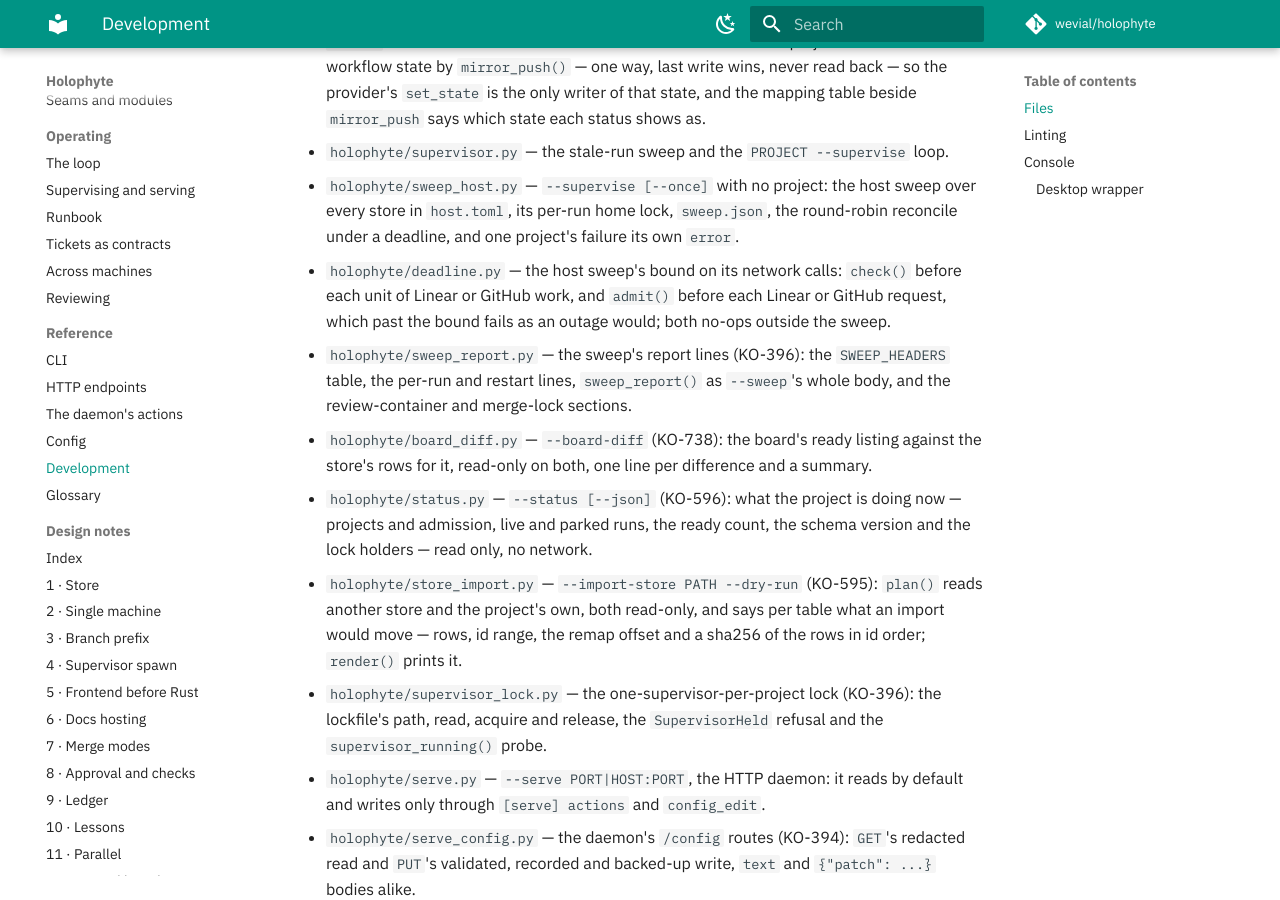
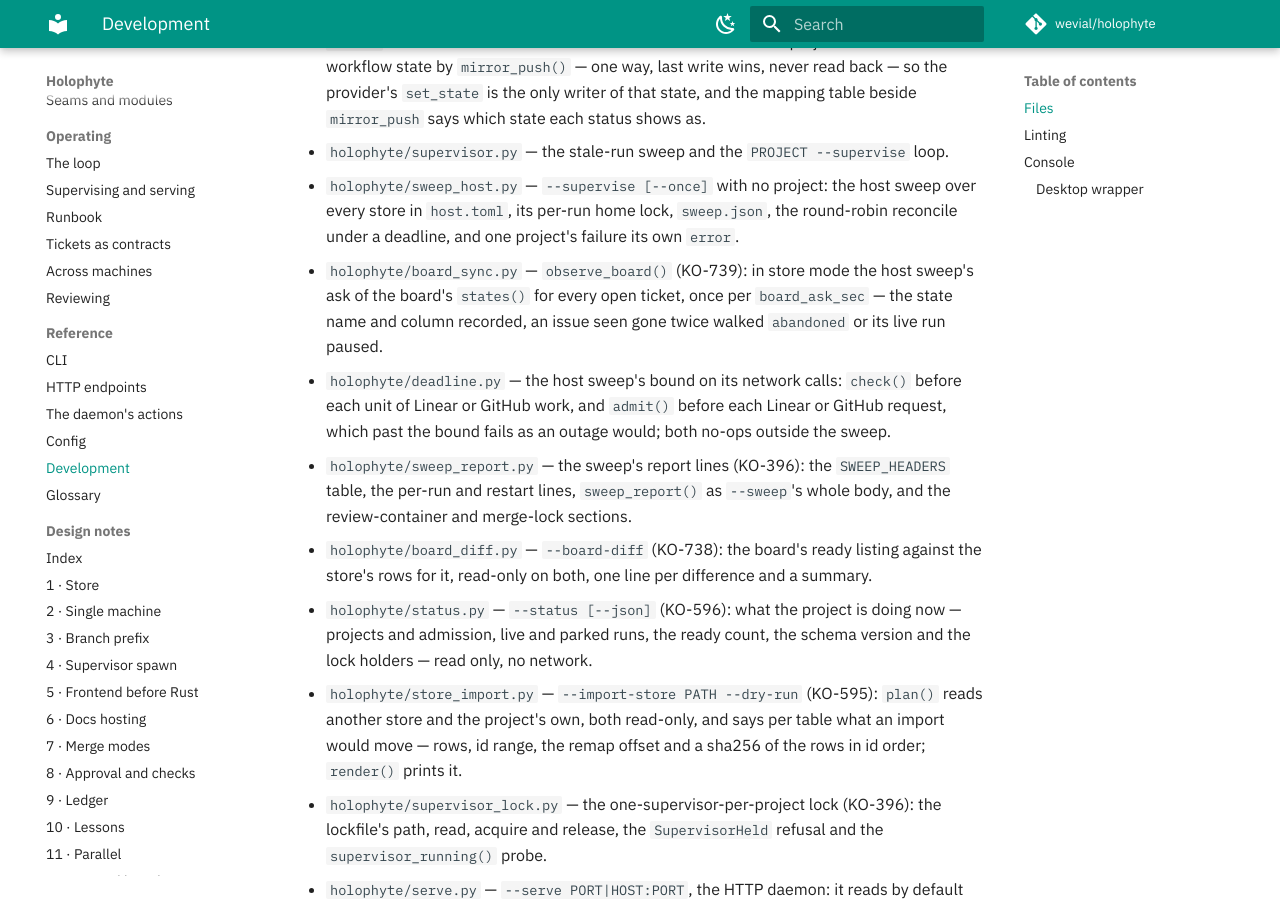
Before and after one commit to wevial/holophyte, an MkDocs documentation site: the page built from docs/development.md, in a window 1280 px wide and 900 px high, scrolled down 1432 px. Built offline with MkDocs 1.6.1 and Material for MkDocs 9.7.7, drawn with Linux system fonts in a browser that asks for light colours; comment, search, counter and statistics services are not loaded.

Commit message:
docs(development): name holophyte/board_sync.py in the module tree (KO-739)
test_docs requires docs/development.md to name every module; the new
board_sync module was missing, failing the unit check on PR #266.

```diff
--- a/docs/development.md
+++ b/docs/development.md
@@ -62,6 +62,10 @@ Each module, one line:
   host sweep over every store in `host.toml`, its per-run home lock,
   `sweep.json`, the round-robin reconcile under a deadline, and one
   project's failure its own `error`.
+- `holophyte/board_sync.py` — `observe_board()` (KO-739): in store mode
+  the host sweep's ask of the board's `states()` for every open ticket,
+  once per `board_ask_sec` — the state name and column recorded, an
+  issue seen gone twice walked `abandoned` or its live run paused.
 - `holophyte/deadline.py` — the host sweep's bound on its network calls:
   `check()` before each unit of Linear or GitHub work, and `admit()`
   before each Linear or GitHub request, which past the bound fails as an
```
